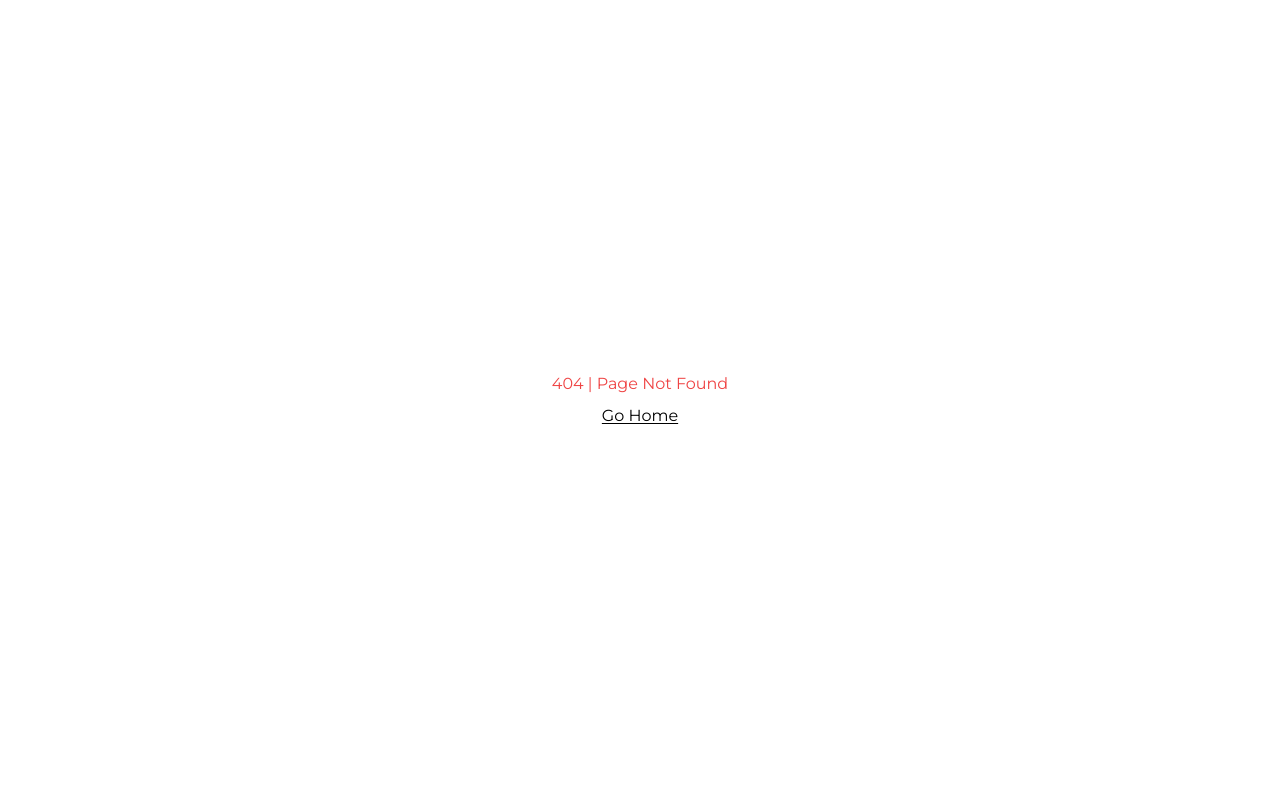
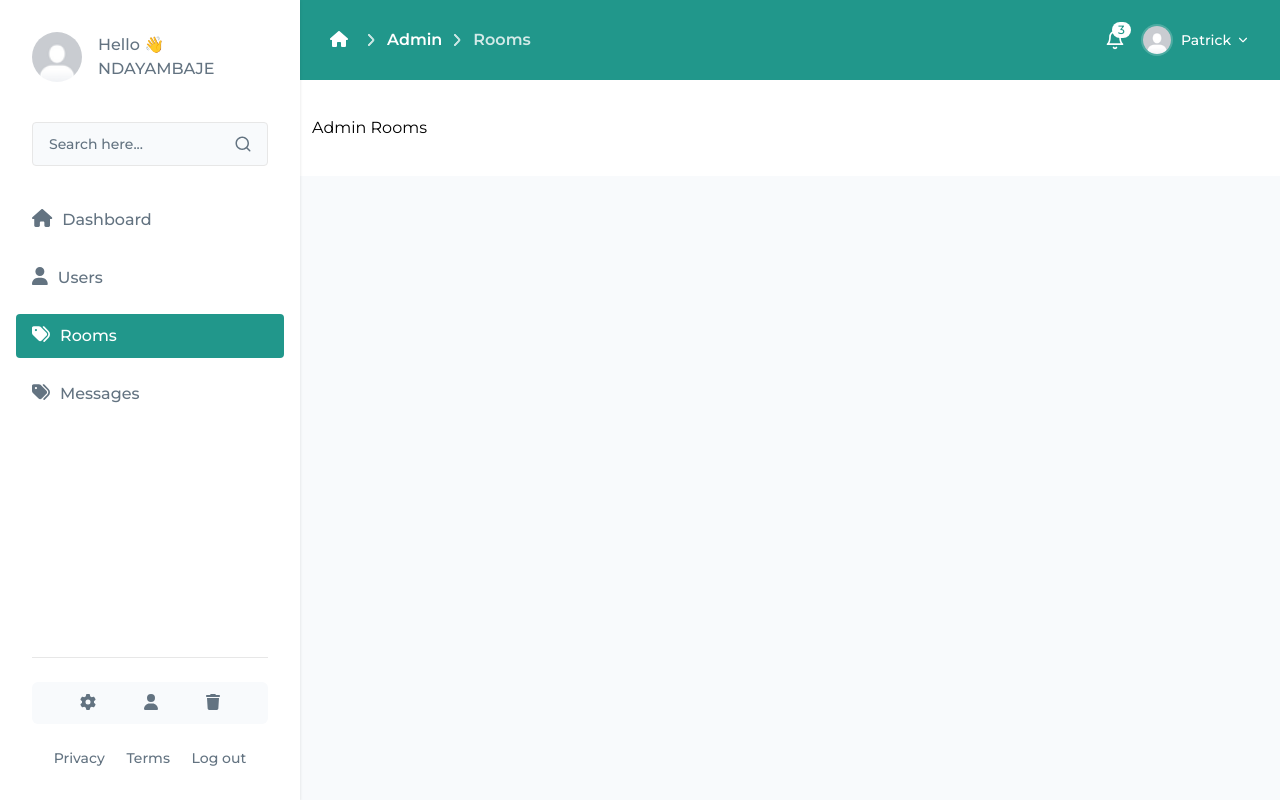
Before and after one commit to patriicke/uzi-frontend, a React (Vite) app: page /admin/rooms in a window 1280 px wide. Built offline with nearby package versions, Linux system fonts and the light colour scheme; no server answers.

Commit message:
update(): Configured UZI chat tables

```diff
--- a/src/Routes.tsx
+++ b/src/Routes.tsx
@@ -35,9 +35,9 @@ const UserDefineRouter = () => {
       element: <AdminLayout />,
       children: [
         { index: true, element: <> Admin Dashboard </> },
-        { path: "user", element: <> Admin Users </> },
-        { path: "room", element: <> Admin Rooms </> },
-        { path: "message", element: <> Admin Messages </> }
+        { path: "users", element: <> Admin Users </> },
+        { path: "rooms", element: <> Admin Rooms </> },
+        { path: "messages", element: <> Admin Messages </> }
       ]
     },
     {
--- a/src/pages/admin/components/navbar/AdminNavBar.tsx
+++ b/src/pages/admin/components/navbar/AdminNavBar.tsx
@@ -4,7 +4,7 @@ import { useContext, useEffect, useState } from "react";
 import { Link } from "react-router-dom";
 import { ICONS } from "../../../../assets";
 import { ISideBarContext, SidebarContext } from "../../../../context/sidebar";
-import { SideBarLinks } from "../sidebar/MobileNavBar";
+import { SideBarLinks } from "../sidebar/SideBarComponent";
 
 const ForwardArrow = () => {
   return (
@@ -105,7 +105,9 @@ const AdminNavBar = () => {
               <div className='qa dc ec'>
                 <div className='e z ra ng'>
                   <span className='e oa'>
-                    <span className='d m n oa nc fd ce _e bf gf'>3</span>
+                    <span className='d m n oa nc fd ce _e bf gf bg-white text-primary-500'>
+                      3
+                    </span>
                     <svg
                       width={20}
                       height={20}
--- a/src/pages/admin/components/sidebar/MobileNavBar.tsx
+++ b/src/pages/admin/components/sidebar/MobileNavBar.tsx
@@ -1,13 +1,7 @@
 import {
-  faCalendarCheck,
-  faCircleQuestion,
-  faFileCircleCheck,
   faGear,
-  faHouse,
-  faTags,
   faTrash,
   faUser,
-  faUserGroup,
   IconDefinition
 } from "@fortawesome/free-solid-svg-icons";
 import { FontAwesomeIcon } from "@fortawesome/react-fontawesome";
@@ -15,50 +9,13 @@ import { FC, useContext, useEffect, useRef, useState } from "react";
 import { Link } from "react-router-dom";
 import { ICONS } from "../../../../assets";
 import { ISideBarContext, SidebarContext } from "../../../../context/sidebar";
+import { SideBarLinks } from "./SideBarComponent";
 
 export type ISideBarLinksType = {
   name: string;
   icon: IconDefinition;
   href: string;
 };
-
-export const SideBarLinks: ISideBarLinksType[] = [
-  {
-    name: "Dashboard",
-    icon: faHouse,
-    href: "/admin"
-  },
-  {
-    name: "User",
-    icon: faUser,
-    href: "/admin/user"
-  },
-  {
-    name: "Category",
-    icon: faTags,
-    href: "/admin/category"
-  },
-  {
-    name: "Client",
-    icon: faUserGroup,
-    href: "/admin/client"
-  },
-  {
-    name: "Question",
-    icon: faCircleQuestion,
-    href: "/admin/question"
-  },
-  {
-    name: "Answer",
-    icon: faFileCircleCheck,
-    href: "/admin/answer"
-  },
-  {
-    name: "Appointment",
-    icon: faCalendarCheck,
-    href: "/admin/appointment"
-  }
-];
 
 const MobileSideBarComponent: FC = () => {
   const { isSidebarOpen, closeSidebar, toggleSidebar } =
@@ -150,7 +107,7 @@ const MobileSideBarComponent: FC = () => {
                       {currentLink === index ? (
                         <Link
                           to={href}
-                          className='e aa qa dc oc zd yd xe bf ef wf xf bg bg-primary text-white'
+                          className='e aa qa dc oc zd yd xe bf ef wf xf bg bg-primary-500 text-white'
                         >
                           <span className='ke'>
                             <FontAwesomeIcon icon={icon} className='text-lg' />
--- a/src/pages/admin/components/sidebar/SideBarComponent.tsx
+++ b/src/pages/admin/components/sidebar/SideBarComponent.tsx
@@ -3,6 +3,7 @@ import {
   faCircleQuestion,
   faFileCircleCheck,
   faGear,
+  faGears,
   faHouse,
   faTags,
   faTrash,
@@ -14,8 +15,7 @@ import { FontAwesomeIcon } from "@fortawesome/react-fontawesome";
 import React, { useContext, useEffect, useState } from "react";
 import { Link } from "react-router-dom";
 import { ICONS } from "../../../../assets";
-import { CommonContext } from "../../../../context";
-import { ICommonContext } from "../../../../types/common.context";
+import { ISideBarContext, SidebarContext } from "../../../../context/sidebar";
 
 export type ISideBarLinksType = {
   name: string;
@@ -23,49 +23,31 @@ export type ISideBarLinksType = {
   href: string;
 };
 
-const SideBarComponent: React.FC = () => {
-  const [currentLink, setCurrentLink] = useState<number>(0);
-
-  const { setIsSidebarOpen, isSidebarOpen } =
-    useContext<ICommonContext>(CommonContext);
-
-  const SideBarLinks: ISideBarLinksType[] = [
+export const SideBarLinks: ISideBarLinksType[] = [
   {
     name: "Dashboard",
     icon: faHouse,
     href: "/admin"
   },
   {
-      name: "User",
+    name: "Users",
     icon: faUser,
-      href: "/admin/user"
+    href: "/admin/users"
   },
   {
-      name: "Category",
+    name: "Rooms",
     icon: faTags,
-      href: "/admin/category"
+    href: "/admin/rooms"
   },
   {
-      name: "Client",
-      icon: faUserGroup,
-      href: "/admin/client"
-    },
-    {
-      name: "Question",
-      icon: faCircleQuestion,
-      href: "/admin/question"
-    },
-    {
-      name: "Answer",
-      icon: faFileCircleCheck,
-      href: "/admin/answer"
-    },
-    {
-      name: "Appointment",
-      icon: faCalendarCheck,
-      href: "/admin/appointment"
+    name: "Messages",
+    icon: faTags,
+    href: "/admin/messages"
   }
 ];
+
+const SideBarComponent: React.FC = () => {
+  const [currentLink, setCurrentLink] = useState<number>(0);
 
   useEffect(() => {
     SideBarLinks.map(({ href }, index) => {
@@ -135,7 +117,7 @@ const SideBarComponent: React.FC = () => {
                     {currentLink === index ? (
                       <Link
                         to={href}
-                        className='e aa qa dc oc zd yd xe bf ef wf xf bg bg-primary text-white'
+                        className='e aa qa dc oc zd yd xe bf ef wf xf bg bg-primary-500 text-white hover:bg-primary-500'
                       >
                         <span className='ke'>
                           <FontAwesomeIcon icon={icon} className='text-lg' />
@@ -145,7 +127,7 @@ const SideBarComponent: React.FC = () => {
                     ) : (
                       <Link
                         to={href}
-                        className='e aa qa dc oc zd yd xe bf ef wf xf bg'
+                        className='e aa qa dc oc zd yd xe bf ef wf xf bg hover:bg-primary-500'
                       >
                         <span className='ke'>
                           <FontAwesomeIcon icon={icon} className='text-lg' />
--- a/src/pages/admin/components/sidebar/index.tsx
+++ b/src/pages/admin/components/sidebar/index.tsx
@@ -1,12 +1,12 @@
 import React from "react";
-// import MobileSideBarComponent from "./MobileSideBarComponent";
+import MobileSideBarComponent from "./MobileNavBar";
 import SideBarComponent from "./SideBarComponent";
 
 const Sidebar: React.FC = () => {
   return (
     <>
       <SideBarComponent />
-      {/* <MobileSideBarComponent /> */}
+      <MobileSideBarComponent />
     </>
   );
 };
```
Lines whose indentation alone changed are shown as unchanged.
